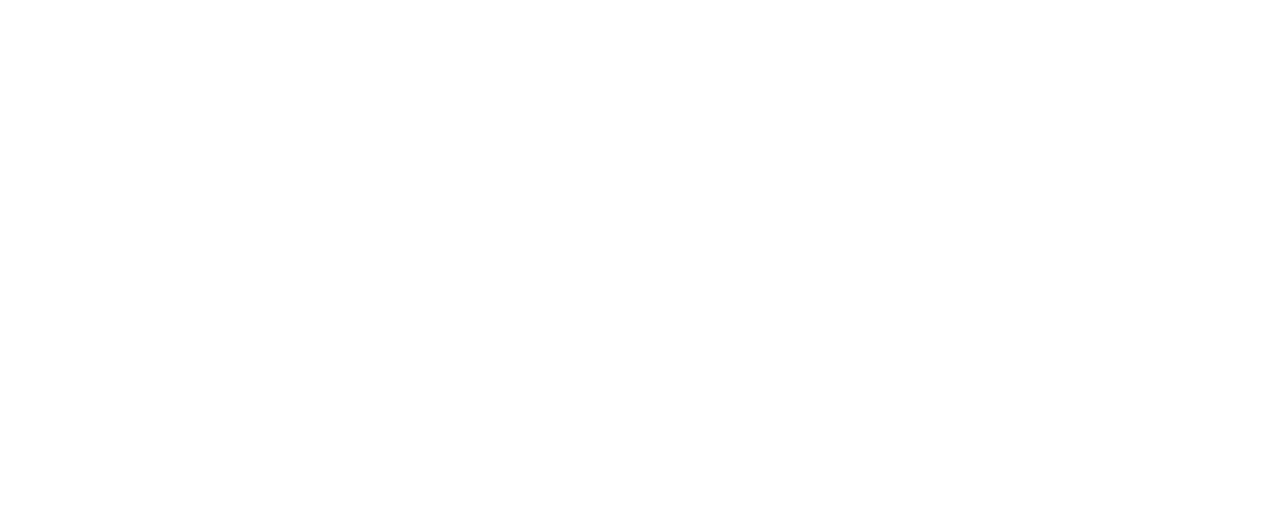
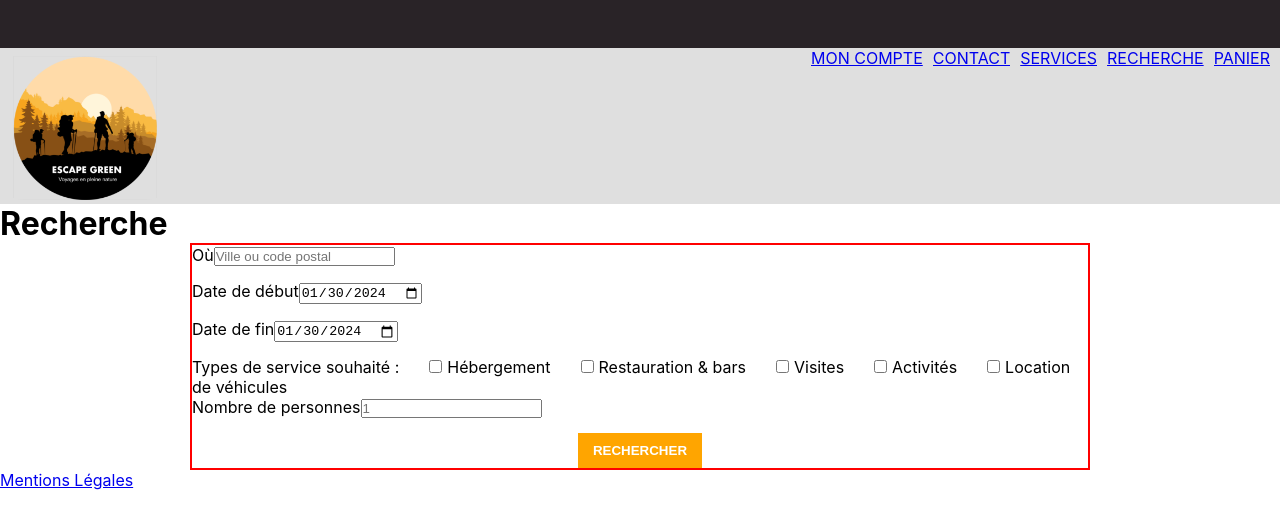
Before and after one commit to Jalutal/Hackathon_EscapeGreen, a React (Create React App) app: page /recherche in a window 1280 px wide. Before the commit this address had no page. Shown: the top 528 px of the page. Built offline with nearby package versions, Linux system fonts and the light colour scheme; the HTML template or start-up script is replaced by a standard one.

Commit message:
Ajout page Recherche

```diff
--- a/src/App.js
+++ b/src/App.js
@@ -5,6 +5,7 @@
 import Mentions from './pages/Mentionslegales';
 import Panier from './pages/Panier';
 import Services from './pages/Services';
+import Recherche from './pages/Recherche';
 
 
 
@@ -20,6 +21,7 @@
         <Route path="/mentions" element={<Mentions />} />
         <Route path="/panier" element={<Panier />} />
         <Route path="/services" element={<Services />} />
+        <Route path="/recherche" element={<Recherche />} />
       </Routes>
     </BrowserRouter>
     </>
--- /dev/null
+++ b/src/assets/modules/Recherche.module.css
@@ -0,0 +1,32 @@
+.filters {
+    display: flex;
+    flex-direction: column;
+    width: 70%;
+    margin: 0 auto;
+    border: solid 2px red;
+}
+
+.filters label {
+    margin-bottom: 15px;
+}
+
+.typeGroup label {
+    margin-right: 30px;
+}
+
+.typeGroup input[type="checkbox"] {
+    margin-right: 5px;
+}
+
+.subBtn {
+    display: block;
+    border: none;
+    background: orange;
+    color: white;
+    text-transform: uppercase;
+    font-weight: bold;
+    cursor: pointer;
+    padding: 10px 15px;
+    width: fit-content;
+    margin: 0 auto;
+}
--- a/src/components/user/Header.jsx
+++ b/src/components/user/Header.jsx
@@ -12,6 +12,7 @@
             <li><a href="/login">MON COMPTE</a></li>
             <li><a href="/contact">CONTACT</a></li>
             <li><a href="/services">SERVICES</a></li>
+            <li><a href="/recherche">RECHERCHE</a></li>
             <li><a href="/panier">PANIER</a></li>
         </ul>
         </div></>
--- /dev/null
+++ b/src/components/user/ListServices.jsx
@@ -0,0 +1,18 @@
+import React from 'react';
+
+const ListServices = ({ name, sponsorName, city, prixTTC }) => {
+    return (
+        <div className="services">
+            <div className="service">
+                <h2>{name}</h2>
+                <h3>{sponsorName}</h3>
+                <img src="" alt="Rien pour l'instant" />
+                <p>{city}</p>
+                <p>Tarif : {prixTTC + "€/personne TTC"}</p>
+                <button>Ajouter au panier</button>
+            </div>
+        </div>
+    );
+};
+
+export default ListServices;
--- /dev/null
+++ b/src/pages/Recherche.jsx
@@ -0,0 +1,129 @@
+import React, { useState } from 'react';
+import Header from "../components/user/Header";
+import Footer from "../components/user/Footer";
+import style from "../assets/modules/Recherche.module.css";
+import ListServices from '../components/user/ListServices';
+
+const Recherche = () => {
+    const [services, setServices] = useState([]);
+
+    const handleSubmit = async (e) => {
+        e.preventDefault();
+        console.log("recherche effectuée");
+
+        try {
+            const response = await fetch('http://localhost:8081/api/services');
+            const servicesData = await response.json();
+            console.log(servicesData);
+
+            const updatedServices = servicesData.map((service) => {
+                const prixHT = service.price_ht;
+                const tauxTVA = service.tva;
+                const prixTTC = prixHT * (1 + tauxTVA / 100);
+
+                // Ajouter la propriété prixTTC à chaque service
+                return {
+                    ...service,
+                    prixTTC: prixTTC.toFixed(2)
+                };
+            });
+
+            setServices(updatedServices);
+        } catch (error) {
+            console.error('Erreur:', error.message);
+        }
+    };
+
+    const [startDate, setStartDate] = useState(getTodayDate());
+    const [endDate, setEndDate] = useState(getTodayDate());
+
+    function getTodayDate() {
+        const today = new Date();
+        const year = today.getFullYear();
+        let month = (today.getMonth() + 1).toString().padStart(2, '0');
+        let day = today.getDate().toString().padStart(2, '0');
+
+        return `${year}-${month}-${day}`;
+    }
+
+    const handleDateChange = (e, dateType) => {
+        const selectedDate = e.target.value;
+
+        // Sépare les composants de la date (année, mois, jour)
+        const [year, month, day] = selectedDate.split('-');
+
+        // Formatage de la date au format "YYYY-MM-DD"
+        const isoFormattedDate = `${year}-${month}-${day}`;
+        console.log(isoFormattedDate);
+
+        if (dateType === 'startDate') {
+            setStartDate(isoFormattedDate);
+        } else if (dateType === 'endDate') {
+            setEndDate(isoFormattedDate);
+        }
+    };
+
+
+
+    return (
+            <>
+            <Header />
+            <main>
+                <h1>Recherche</h1>
+                <form className={style.filters} onSubmit={handleSubmit}>
+                    <label htmlFor="city">Où
+                        <input type="text" id="city" placeholder="Ville ou code postal" />
+                    </label>
+
+                    <label htmlFor="dateDebut">Date de début
+                        <input type="date" id="dateDebut" name="dateDebut" value={startDate} min={getTodayDate()} onChange={(e) => handleDateChange(e, 'startDate')} />
+                    </label>
+
+                    <label htmlFor="dateFin">Date de fin
+                        <input type="date" id="dateFin" name="dateFin" value={endDate} min={getTodayDate()} onChange={(e) => handleDateChange(e, 'endDate')} />
+                    </label>
+
+                    <div className={style.typeGroup}>
+                        <label>Types de service souhaité :</label>
+                        <input type="checkbox" id="hebergement" name="hebergement" value="hebergement" />
+                        <label htmlFor="hebergement">Hébergement</label>
+
+                        <input type="checkbox" id="restau" name="restau" value="restau" />
+                        <label htmlFor="restau">Restauration & bars</label>
+
+                        <input type="checkbox" id="visites" name="visites" value="visites" />
+                        <label htmlFor="visites">Visites</label>
+
+                        <input type="checkbox" id="activites" name="activites" value="activites" />
+                        <label htmlFor="activites">Activités</label>
+
+                        <input type="checkbox" id="loc" name="loc" value="loc" />
+                        <label htmlFor="loc">Location de véhicules</label>
+                    </div>
+
+                    <label htmlFor="nbPeople">Nombre de personnes
+                        <input type="number" id="nbPeople" min="1" placeholder="1" />
+                    </label>
+
+                    <button className={style.subBtn} type="submit" onSubmit={handleSubmit}>Rechercher</button>
+                </form>
+
+                {/* Utilisation du composant ListServices avec les propriétés des services */}
+                {services.map((service) => (
+                    <ListServices
+                        key={service.id}
+                        id={service.id}
+                        name={service.name}
+                        sponsorName={service.sponsor_name}
+                        city={service.city}
+                        prixTTC={service.prixTTC}
+                    />
+                ))}
+            </main>
+
+            <Footer />
+        </>
+    );
+};
+
+export default Recherche;
```
